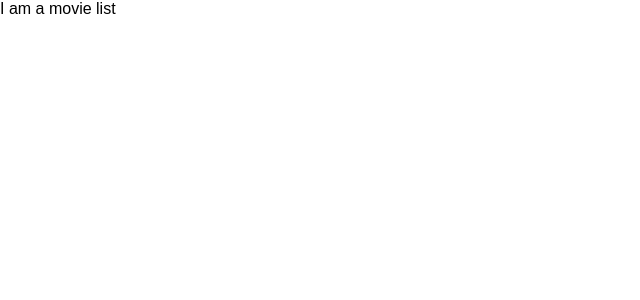
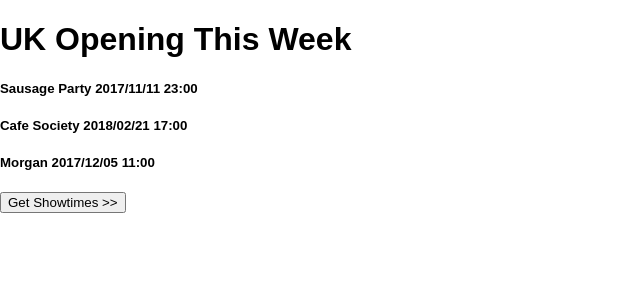
Before and after one commit to derkrisz/react_imdb_homework, a React (Create React App) app: page / in a window 1280 px wide. Shown: the top 300 px of the page, without its empty margins (0-640 px from the left). Built offline with nearby package versions, Linux system fonts and the light colour scheme.

Commit message:
working movies list with button

```diff
--- /dev/null
+++ b/src/components/Movie.js
@@ -0,0 +1,13 @@
+import React, { Component } from 'react';
+
+class Movie extends Component {
+  render() {
+    return (
+      <div className="movie">
+        <h5>{this.props.title} {this.props.showtime}</h5>
+      </div>
+    )
+  }
+}
+
+export default Movie;
--- a/src/components/MovieList.js
+++ b/src/components/MovieList.js
@@ -1,10 +1,17 @@
 import React, { Component } from 'react';
+import Movie from './Movie';
 
 class MovieList extends Component {
   render() {
-    return (
-      <div className="movie-list">I am a movie list</div>
-    );
+
+    const movieNodes = this.props.movies.map(movie => {
+
+      return (
+        <Movie title={movie.title} key={movie.id} showtime={movie.showtime}>
+        </Movie>
+      )
+    })
+    return <div className="movieList"> {movieNodes} </div>
   }
 }
 
--- a/src/containers/MovieBox.js
+++ b/src/containers/MovieBox.js
@@ -2,10 +2,28 @@
 import MovieList from '../components/MovieList'
 
 class MovieBox extends Component {
+
+  constructor() {
+    super();
+    this.state = {
+      movies: [
+        {id:1, title: "Sausage Party", showtime: "2017/11/11 23:00"},
+        {id:2, title: "Cafe Society", showtime: "2018/02/21 17:00"},
+        {id:3, title: "Morgan", showtime: "2017/12/05 11:00"}
+      ]
+    }
+  }
+
+  clickShowtimebutton() {
+    console.log("button clicked");
+  }
+
   render() {
     return(
       <div className="movie-box">
-        <MovieList />
+        <h1>UK Opening This Week</h1>
+        <MovieList movies={this.state.movies} />
+        <button onClick={this.clickShowtimebutton}>Get Showtimes >></button>
       </div>
     )
   }
```
